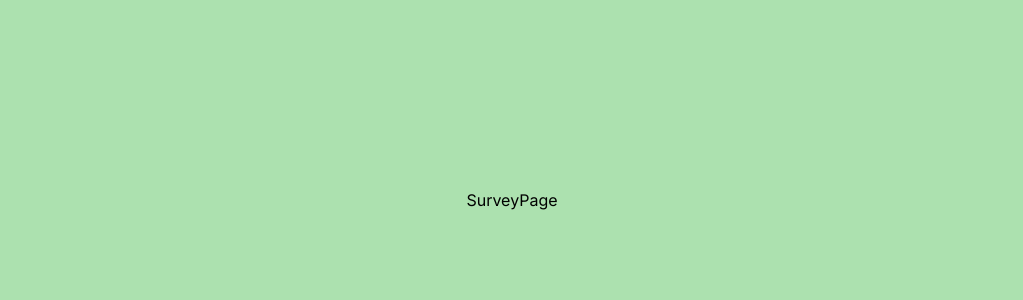
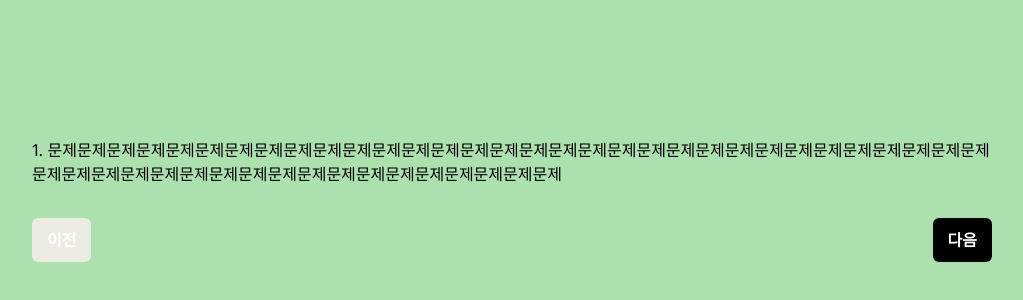
Before and after one commit to sanbondeveloper/next-ts-stress-survey, a Next.js app: page /survey in a window 1280 px wide. Shown: the part 200-500 px from the top of the page, without its empty margins (128-1151 px from the left). Built offline with nearby package versions, Linux system fonts and the light colour scheme.

Commit message:
Feat: 멀티 폼 다음, 이전 버튼 구현

```diff
--- a/app/globals.css
+++ b/app/globals.css
@@ -1,6 +1,12 @@
 @tailwind base;
 @tailwind components;
 @tailwind utilities;
+
+* {
+  box-sizing: border-box;
+  margin: 0;
+  padding: 0;
+}
 
 body {
   display: flex;
--- a/app/survey/page.tsx
+++ b/app/survey/page.tsx
@@ -1,9 +1,8 @@
 import { fetchQuestions } from '@/util/http';
+import SurveyForm from '@/components/survey/survey-form';
 
 export default async function SurveyPage() {
   const questions = await fetchQuestions();
 
-  console.log(questions);
-
-  return <div>SurveyPage</div>;
+  return <SurveyForm questions={questions} />;
 }
--- /dev/null
+++ b/components/form/multi-step-form.tsx
@@ -0,0 +1,53 @@
+'use client';
+
+import { useState } from 'react';
+
+interface Props<T> {
+  items: T[];
+  keyFn: (item: T) => string;
+  children: (item: T) => React.ReactNode;
+}
+
+export default function MultiStepForm<T>({ items, keyFn, children }: Props<T>) {
+  const [step, setStep] = useState(0);
+
+  const containerStyle = {
+    transform: `translateX(-${step * 100}%)`,
+  };
+
+  const handlePrev = () => {
+    if (step === 0) return;
+
+    setStep((prev) => prev - 1);
+  };
+
+  const handleNext = () => {
+    if (step === items.length - 1) return;
+
+    setStep((prev) => prev + 1);
+  };
+
+  const handleSubmit = (e: React.FormEvent<HTMLFormElement>) => {
+    e.preventDefault();
+  };
+
+  return (
+    <form className="max-w-[1024px] px-4" onSubmit={handleSubmit}>
+      <div className="w-full overflow-hidden">
+        <div className="flex w-full" style={containerStyle}>
+          {items.map((item) => (
+            <div className="w-full flex-shrink-0 flex-grow basis-full p-4" key={keyFn(item)}>
+              {children(item)}
+            </div>
+          ))}
+        </div>
+      </div>
+      <div className="flex w-full justify-between p-4">
+        <button onClick={handlePrev} disabled={step === 0}>
+          이전
+        </button>
+        <button onClick={handleNext}>{step !== items.length - 1 ? '다음' : '제출'}</button>
+      </div>
+    </form>
+  );
+}
--- /dev/null
+++ b/components/survey/survey-form.tsx
@@ -0,0 +1,18 @@
+'use client';
+
+import { Question } from '@/types/question';
+import MultiStepForm from '../form/multi-step-form';
+
+interface Props {
+  questions: Question[];
+}
+
+export default function SurveyForm({ questions }: Props) {
+  return (
+    <main>
+      <MultiStepForm items={questions} keyFn={(item) => item.id.toString()}>
+        {(item) => <>{`${item.id}. ${'문제'.repeat(50)}`}</>}
+      </MultiStepForm>
+    </main>
+  );
+}
```
